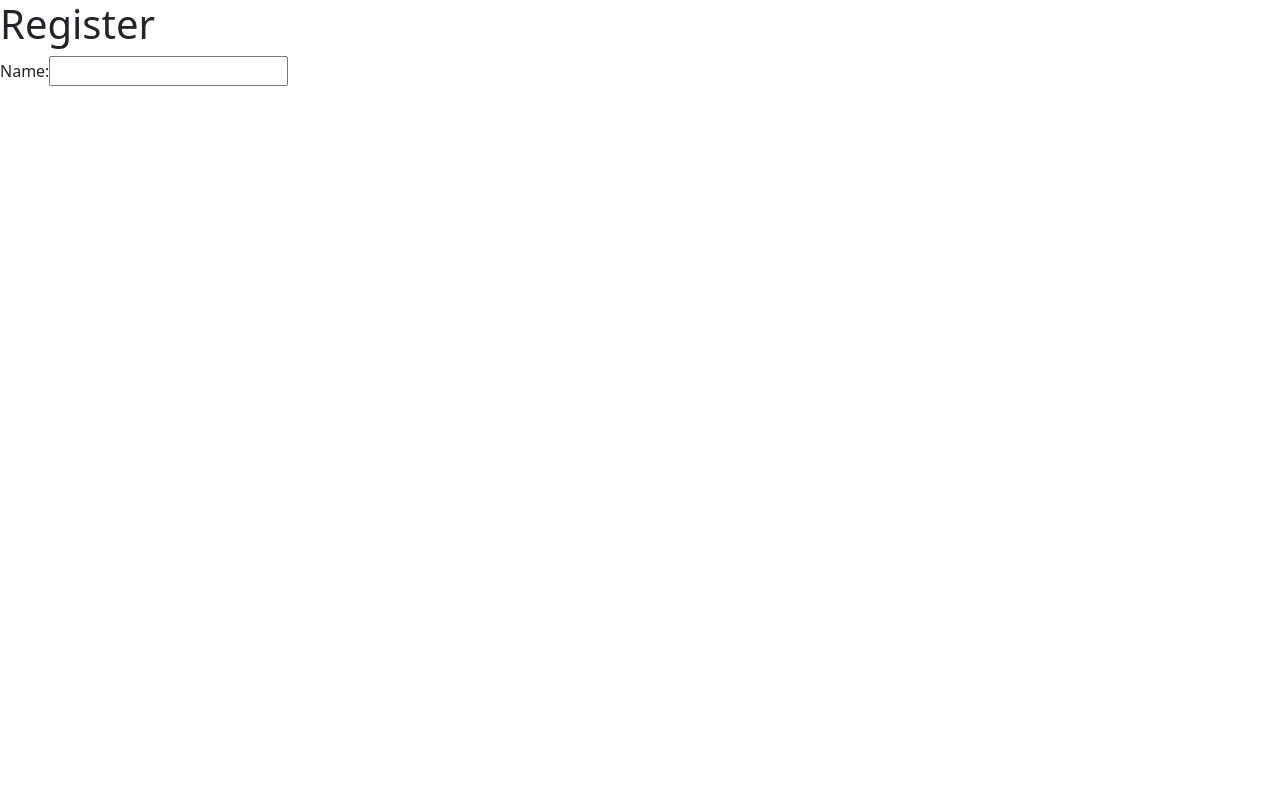
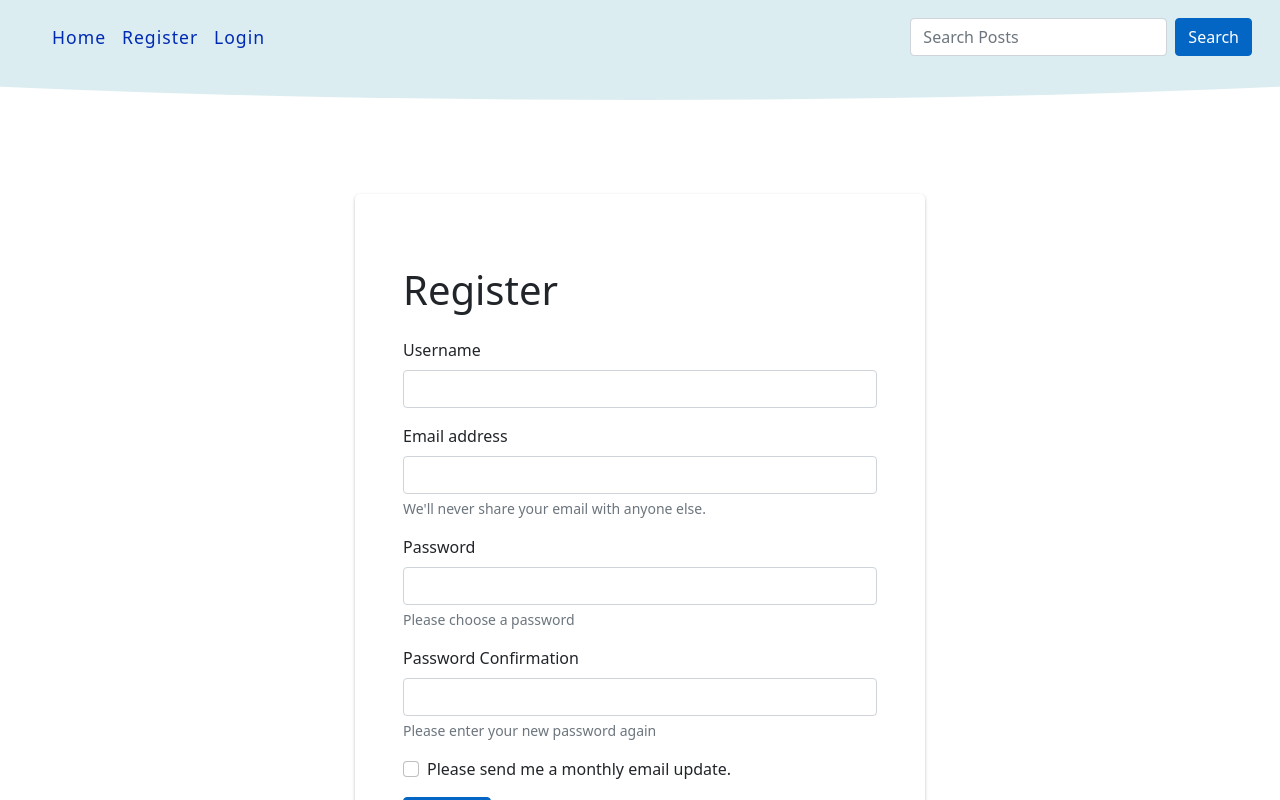
Before and after one commit to kairosity/next-blog, a Next.js app: page /register in a window 1280 px wide. Shown: the top 800 px of the page. Built offline with nearby package versions, Linux system fonts and the light colour scheme.

Commit message:
feat: added Layout component

```diff
--- /dev/null
+++ b/components/Layout.js
@@ -0,0 +1,14 @@
+import Navbar from "./Navbar";
+import Footer from "./Footer";
+
+const Layout = ({ children }) => {
+    return (
+        <body>
+            <Navbar />
+            { children }
+            <Footer />
+        </body>
+    );
+}
+
+export default Layout;
--- a/components/Navbar.js
+++ b/components/Navbar.js
@@ -1,3 +1,5 @@
+import Link from 'next/link'
+
 const Navbar = () => {
     return (
         <nav class="navbar shadow-sm navbar-expand-lg navbar-light d-flex align-content-center align-items-start fixed-top">
@@ -10,13 +12,13 @@ const Navbar = () => {
                 <div class="collapse navbar-collapse" id="navbarTogglerDemo03">
                     <ul class="navbar-nav me-auto mb-2 mb-lg-0">
                         <li class="nav-item">
-                            <a class="nav-link hvr-underline-from-center" aria-current="page" href="/blog">Home</a>
+                            <Link href="/blog"><a class="nav-link hvr-underline-from-center" aria-current="page">Home</a></Link>
                         </li>
                         <li class="nav-item">
-                            <a class="nav-link hvr-underline-from-center" href="/register">Register</a>
+                            <Link href="/register"><a class="nav-link hvr-underline-from-center">Register</a></Link>
                         </li>
                         <li class="nav-item ">
-                            <a class="nav-link hvr-underline-from-center" href="/login">Login</a>
+                            <Link href="/login"><a class="nav-link hvr-underline-from-center">Login</a></Link>
                         </li>
                     </ul>
                     <form class="d-flex search" action="/blog/search" method="GET">
--- /dev/null
+++ b/components/SkipToMain.js
@@ -0,0 +1,9 @@
+import Link from 'next/link'
+
+const SkipToMain = () => {
+    return (
+        <Link href="#main"><a class="skip-to-main" tabindex="1">Skip to Main</a></Link>
+    );
+}
+
+export default SkipToMain;
--- a/pages/_app.js
+++ b/pages/_app.js
@@ -1,8 +1,13 @@
+import Layout from '../components/Layout'
 import '../node_modules/bootstrap/scss/bootstrap.scss'
 import '../styles/globals.scss'
 
 function MyApp({ Component, pageProps }) {
-  return <Component {...pageProps} />
+  return (
+    <Layout>
+      <Component {...pageProps} />
+    </Layout>
+  )
 }
 
 export default MyApp
--- a/pages/blog/index.js
+++ b/pages/blog/index.js
@@ -4,9 +4,7 @@ import Footer from '../../components/Footer'
 const Blog = () => {
     return (
         <>
-            <Navbar/>
             <h1>Welcome to this Health Blog</h1>
-            <Footer/>
         </>
     );
 }
--- a/pages/register.js
+++ b/pages/register.js
@@ -1,11 +1,59 @@
+import SkipToMain from '../components/SkipToMain'
+
 const Register = () => {
     return (
         <>
-            <h1>Register</h1>
-            <form>
-                <label>Name:</label>
-                <input type="text"></input>
-            </form>
+            <aside class="register-stm">
+                <SkipToMain />
+            </aside>
+            <main>
+                <div class="container">
+                    <div id="main" class="row">
+                        <div class="form-container register-form col col-sm-10 offset-sm-1 col-md-8 offset-md-2 col-lg-6 offset-lg-3 p-5">
+                            <h1 class="mt-4">Register</h1>
+
+                                <form class="mt-4" action="/register" method="POST">
+                                    <div class="mb-3">
+                                        <label for="username" class="form-label">Username</label>
+                                        <input type="text" name="username" class="form-control" id="username"
+                                            aria-describedby="username" required />
+                                    </div>
+                                    <div class="mb-3">
+                                        <label for="email" class="form-label">Email address</label>
+                                        <input type="email" name="email" class="form-control" id="email"
+                                            aria-describedby="emailHelp" required />
+                                        <div id="emailHelp" class="form-text">We'll never share your email with
+                                            anyone else.
+                                        </div>
+                                    </div>
+                                    <div class="mb-3">
+                                        <label for="password" class="form-label">Password</label>
+                                        <input type="password" name="password" class="form-control" id="password"
+                                            aria-describedby="passwordHelp" />
+                                        <div id="passwordHelp" class="form-text">Please choose a password</div>
+                                    </div>
+                                    <div class="mb-3">
+                                        <label for="passwordConfirmation" class="form-label">Password
+                                            Confirmation</label>
+                                        <input type="password" name="passwordConfirmation" class="form-control"
+                                            id="passwordConfirmation" aria-describedby="passwordConfirmationHelp" />
+                                        <div id="passwordConfirmationHelp" class="form-text">Please enter your new
+                                            password
+                                            again</div>
+                                    </div>
+                                    <div class="mb-3 form-check">
+                                        <input type="checkbox" name="marketing" class="form-check-input" id="marketing" />
+                                        <label class="form-check-label" for="marketing">Please send me a monthly
+                                            email
+                                            update.</label>
+                                    </div>
+                                    <button type="submit" class="btn btn-primary">Register</button>
+                                </form>
+                        </div>
+                    </div>
+
+                </div>
+            </main>
         </>
     );
 }
```
Also changed, not shown: pages/login.js (+31 -0 lines), 1 other file (tests, documents, lock files or other folders).
